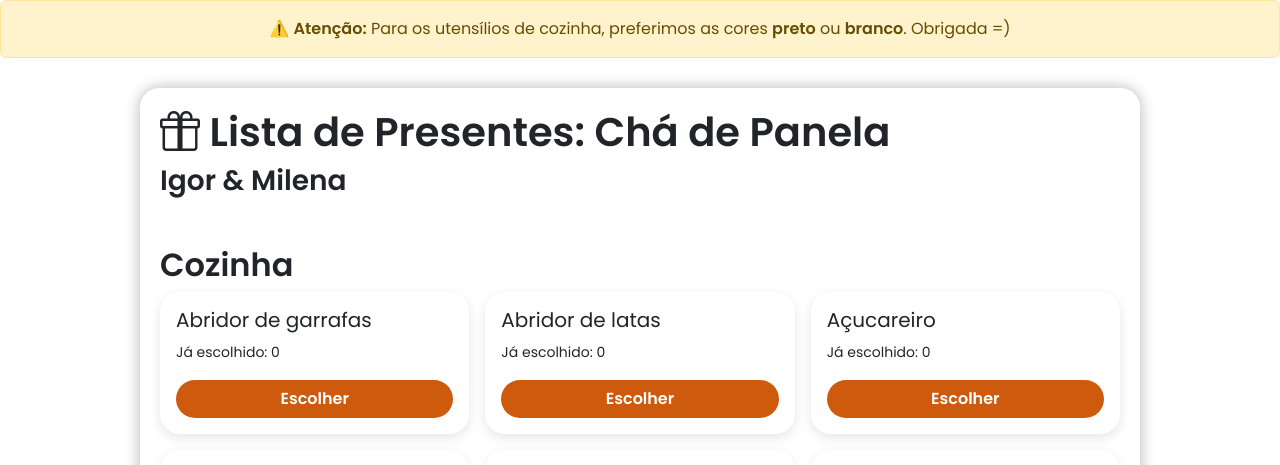
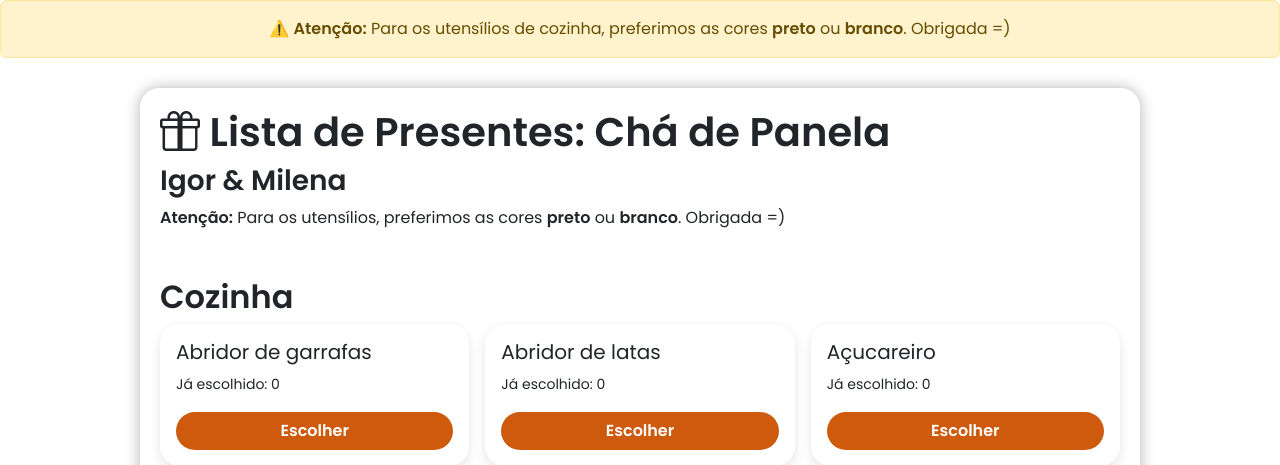
Before and after one commit to belanegri/lista-presentes, a Flask app: page / in a window 1280 px wide. Shown: the top 465 px of the page. Run offline with Flask 3, Linux system fonts and the light colour scheme; data comes from the database, SQL or seed files in the repository; data that the repository does not hold is empty.

Commit message:
Alteração

```diff
--- a/templates/index.html
+++ b/templates/index.html
@@ -94,8 +94,8 @@
     <div class="container">
         <h1><i class="bi bi-gift"></i> Lista de Presentes: Chá de Panela</h1>
         <h3>Igor & Milena</h3>
+        <a><strong>Atenção:</strong> Para os utensílios, preferimos as cores <strong>preto</strong> ou <strong>branco</strong>. Obrigada =) </a> {% for categoria, presentes_lista in categorias.items() %}
 
-        {% for categoria, presentes_lista in categorias.items() %}
         <h2 class="mt-5">{{ categoria }}</h2>
         <div class="row row-cols-1 row-cols-sm-2 row-cols-md-3 g-3">
             {% for presente in presentes_lista %}
```
